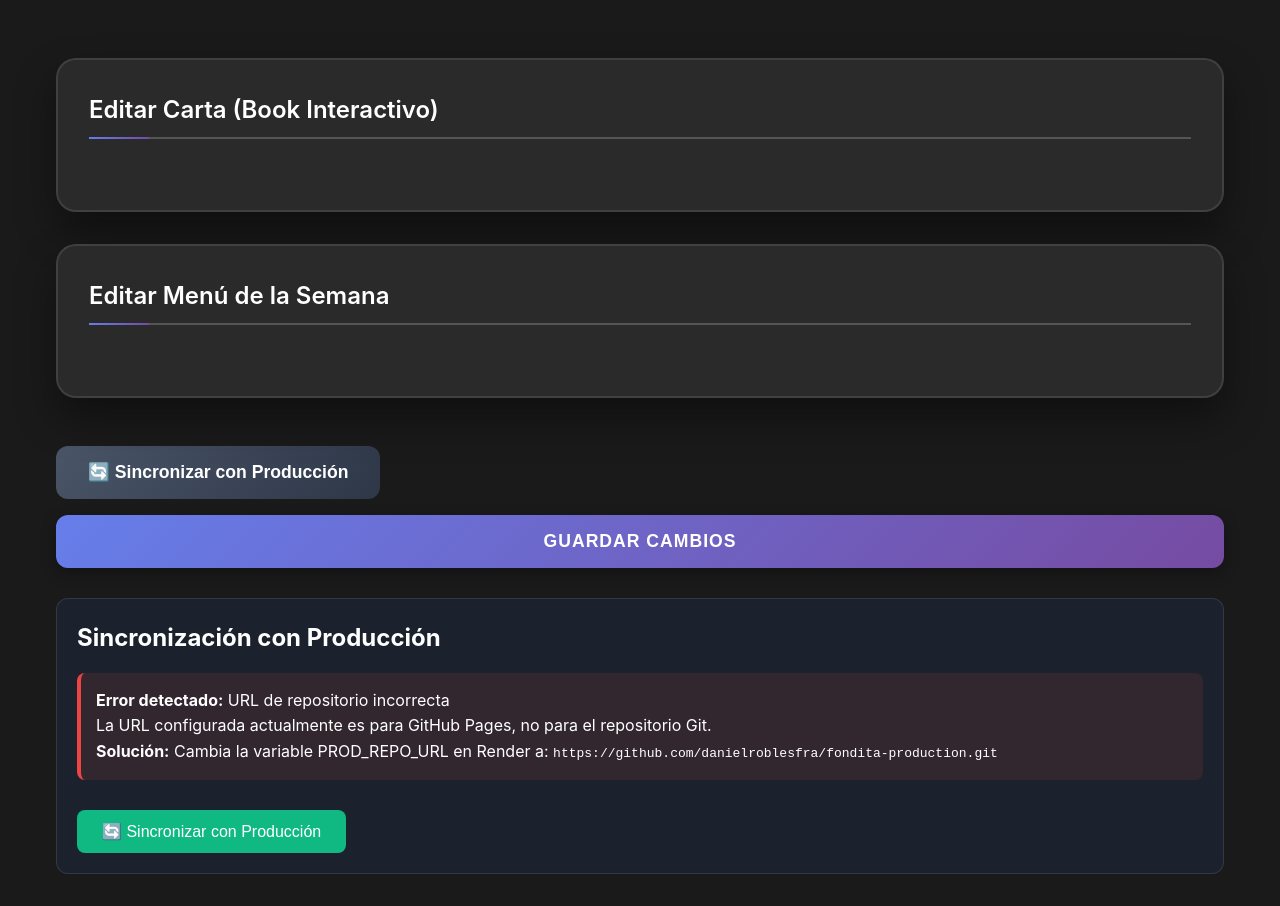
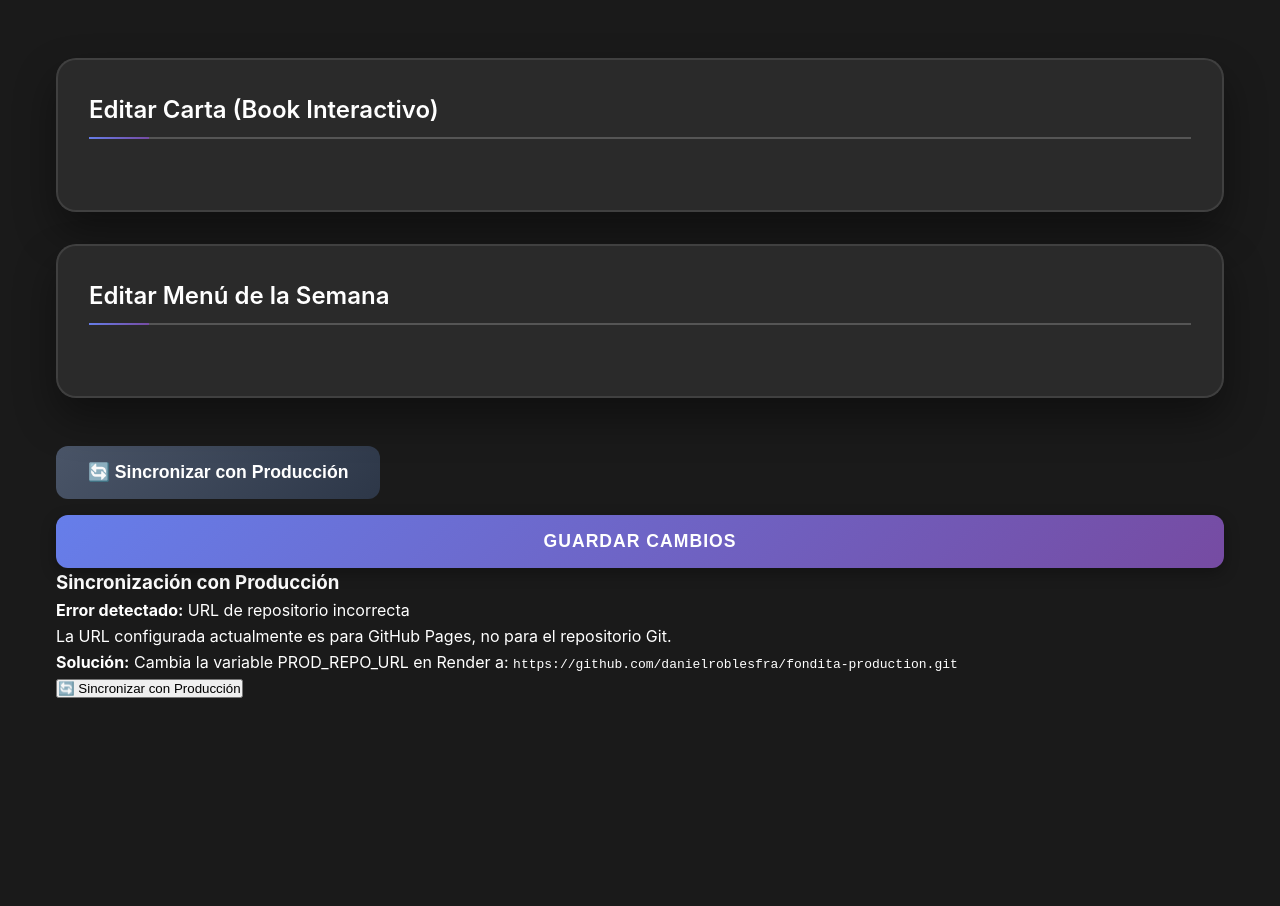
Before and after one commit to DanielRoblesFra/fondita, a website: page admin/index.html in a window 1280 px wide. Shown: the part 185-1091 px from the top of the page. After the commit the page ends 918 px from the top, so only its background shows below. Drawn offline with Linux system fonts and the light colour scheme; no server answers.

Commit message:
Update index.html

```diff
--- a/admin/index.html
+++ b/admin/index.html
@@ -5,54 +5,6 @@
     <meta name="viewport" content="width=device-width, initial-scale=1.0">
     <title>Panel de Administración - Restaurante</title>
     <link rel="stylesheet" href="index.css">
-    <style>
-        .sync-section {
-            margin-top: 30px;
-            padding: 20px;
-            background: rgba(30, 41, 59, 0.6);
-            border-radius: 12px;
-            border: 1px solid rgba(255, 255, 255, 0.1);
-        }
-
-        .sync-section h3 {
-            font-size: 1.5rem;
-            color: white;
-            margin-bottom: 15px;
-        }
-
-        .status-info {
-            padding: 15px;
-            background: rgba(15, 23, 42, 0.4);
-            border-radius: 8px;
-            margin-bottom: 15px;
-        }
-
-        .status-info.error {
-            border-left: 4px solid #ef4444;
-            background: rgba(239, 68, 68, 0.1);
-        }
-
-        .status-info.success {
-            border-left: 4px solid #10b981;
-            background: rgba(16, 185, 129, 0.1);
-        }
-
-        #syncButton {
-            margin-top: 15px;
-            padding: 12px 25px;
-            background: #10b981;
-            color: white;
-            border: none;
-            border-radius: 8px;
-            cursor: pointer;
-            font-size: 1rem;
-        }
-
-        #syncButton:disabled {
-            background: #64748b;
-            cursor: not-allowed;
-        }
-    </style>
 </head>
 <body>
     <div class="topbar">
```
